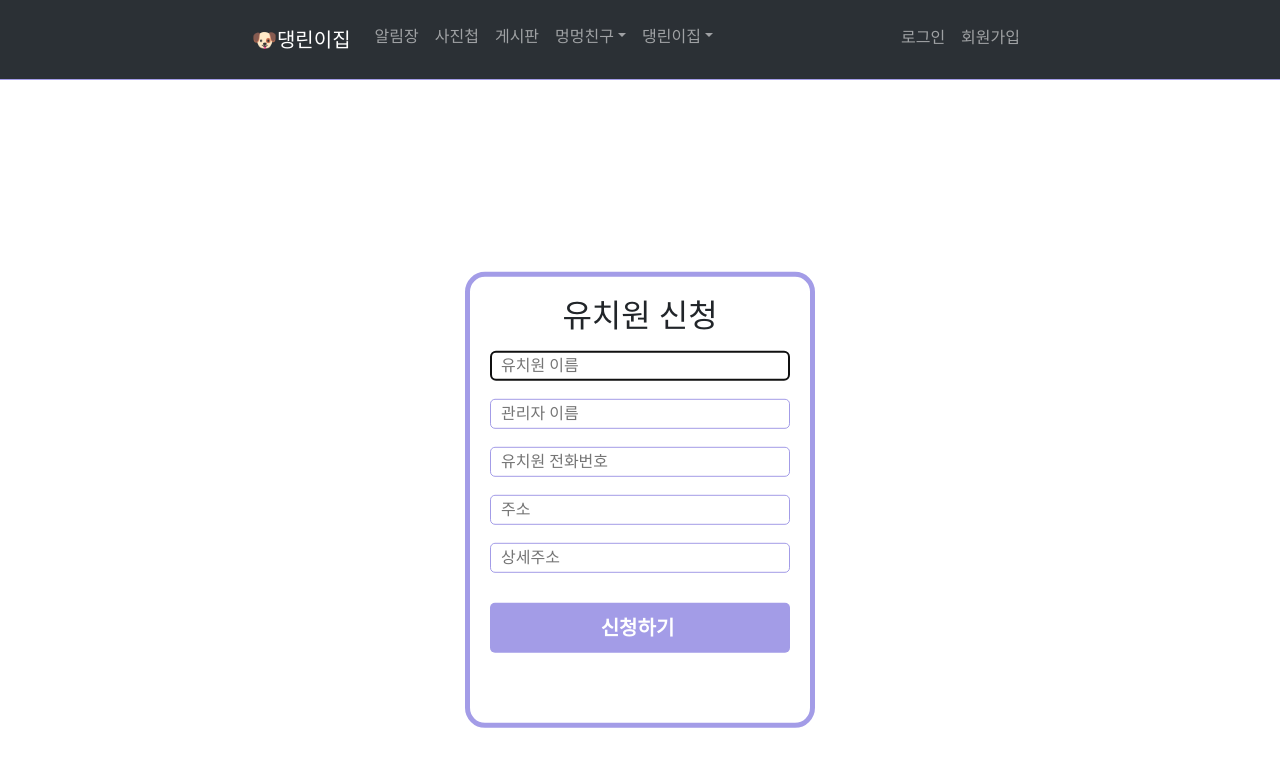
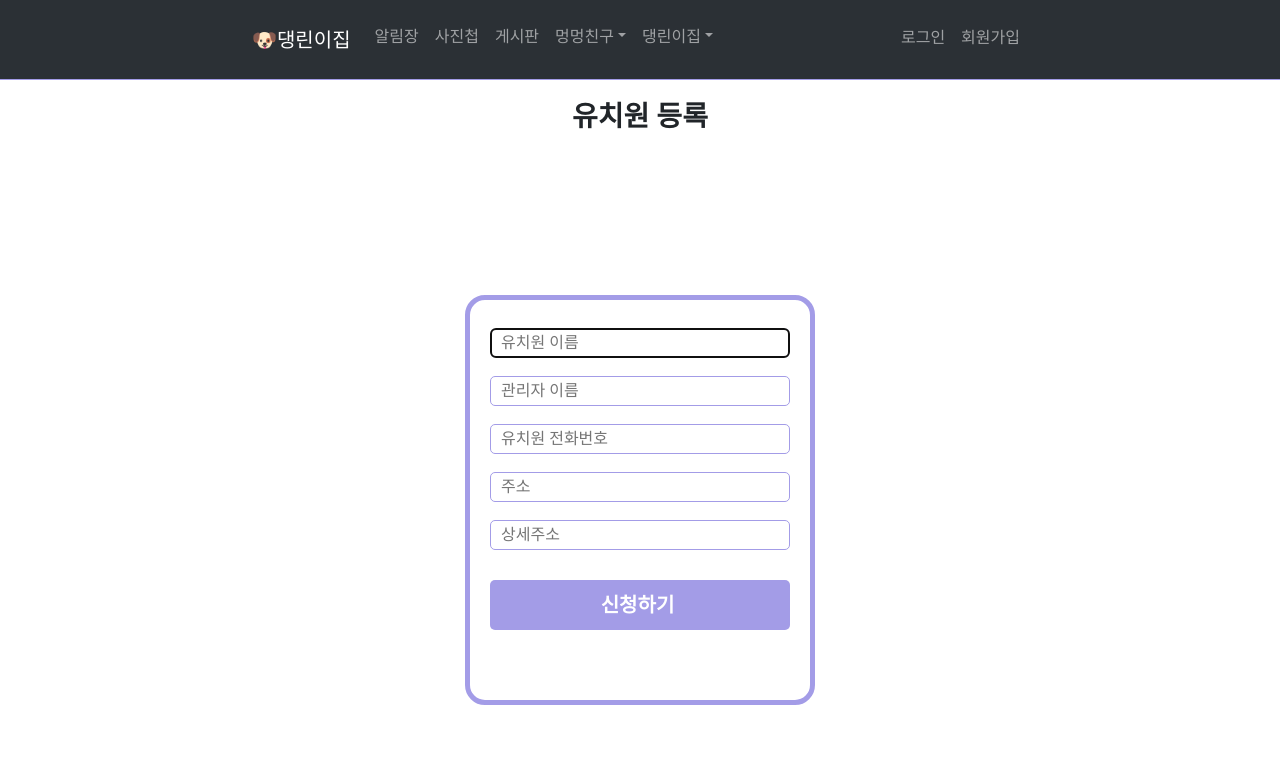
Before and after one commit to xooxpeak/React_Puppy, a React (Create React App) app: page /createStore in a window 1280 px wide. Shown: the top 766 px of the page. Built offline with nearby package versions, Linux system fonts and the light colour scheme; a web font is replaced by a local one.

Commit message:
[Feat] 유치원 등록 구현 -> 완료

```diff
--- a/src/css/CreateStore.css
+++ b/src/css/CreateStore.css
@@ -32,3 +32,7 @@
     border-radius: 5px;
     margin : 20px 0 50px 0;
 }
+
+#createStoreBut:hover {
+    background-color: #ffb3b3;
+}
--- a/src/pages/CreateStore.js
+++ b/src/pages/CreateStore.js
@@ -3,35 +3,48 @@ import '../css/CreateStore.css';
 import Nav2 from "../components/Nav2";
 import { useState } from "react";
 import axios from "axios";
+import { useCookies } from "react-cookie";
+import { useNavigate } from "react-router-dom";
 
-// useState 훅을 사용하여 객체 형태의 store 상태 선언
 let CreateStore = () => {
-    let [store,setStore] = useState({
-        storeName : "",
-        managerName : "",
-        storePhone : "",
-        storeAddr1 : "",
-        storeAddr2 : "",
+
+    let [cookies] = useCookies(['accessToken']);
+    let navigate = useNavigate();
+
+    let [store, setStore] = useState({
+        storeName: "",
+        managerName: "",
+        storePhone: "",
+        storeAddr1: "",
+        storeAddr2: "",
     });
 
-    // axios를 사용하여 HTTP POST 요청을 보냄
-    let createStore = () => {
-        axios.post('http://localhost:8082/api/v1/auth/y/store', {
-            params:{
-                storeName : store.storeName,
-                managerName : store.managerName,
-                storePhone : store.storePhone,
-                storeAddr1 : store.storeAddr1,
-                storeAddr2 : store.storeAddr2
+    let createStore = (event) => {
+        event.preventDefault();
+
+        axios.post('http://localhost:8082/api/v1/auth/y/saveStore', {
+            storeName: store.storeName,
+            managerName: store.managerName,
+            storePhone: store.storePhone,
+            storeAddr1: store.storeAddr1,
+            storeAddr2: store.storeAddr2
+        },
+        {
+            headers: {
+                'Authorization': 'Bearer ' + cookies.accessToken,
+                'Content-Type': 'application/json' // Ensure JSON content type
             }
         }).then((res) => {
+            alert("유치원 등록 성공!");
             console.log(res);
+            navigate('/');
+        }).catch((error) => {
+            console.error(error);
         });
     }
 
-    // useState 훅으로 관리되는 store 객체의 속성을 업데이트하는 함수
     let onChangeStoreData = (e) => {
-        setStore({...store, [e.target.name] : e.target.value})
+        setStore({ ...store, [e.target.name]: e.target.value });
         console.log(store);
     }
 
@@ -40,39 +53,32 @@ let CreateStore = () => {
             <div>
                 <Nav2 />
             </div>
-
-            <form className="CreateStoreForm">
+            <div>
+                <h3 style={{ textAlign: 'center', marginTop: '20px' }}><strong>유치원 등록</strong></h3>
+            </div>
+            <form className="CreateStoreForm" onSubmit={createStore}>
                 <div>
-                    <h2 id='createStore_title'> 유치원 신청 </h2>
-                </div>
-
-                {/* 유치원 이름 */}
-                <div>
-                    <input type='text' className="input-store" name={"storeName"} onChange={onChangeStoreData} placeholder='유치원 이름' autoFocus/>
-                </div>
-
-                {/* 관리자 이름 */}
-                <div>
-                    <input type='text' className="input-store" name={"managerName"} onChange={onChangeStoreData} placeholder="관리자 이름"/>
-                </div>
-
-                {/* 유치원 전화번호 */}
-                <div>
-                    <input type='text' className="input-store" name={"storePhone"} onChange={onChangeStoreData} placeholder="유치원 전화번호"/>
-                </div>
-
-                {/* 주소1 */}
-                <div>
-                    <input type='text' className="input-store" name={"storeAddr1"} onChange={onChangeStoreData} placeholder="주소"/>
-                </div>
-
-                {/* 주소2 (상세주소) */}
-                <div>
-                    <input type='text' className="input-store" name={"storeAddr2"} onChange={onChangeStoreData} placeholder="상세주소"/>
+                    <input type='text' className="input-store" name="storeName" onChange={onChangeStoreData} placeholder='유치원 이름' autoFocus />
                 </div>
 
                 <div>
-                    <button type="submit" id="createStoreBut" onClick={createStore}>신청하기&nbsp;</button>
+                    <input type='text' className="input-store" name="managerName" onChange={onChangeStoreData} placeholder="관리자 이름" />
+                </div>
+
+                <div>
+                    <input type='text' className="input-store" name="storePhone" onChange={onChangeStoreData} placeholder="유치원 전화번호" />
+                </div>
+
+                <div>
+                    <input type='text' className="input-store" name="storeAddr1" onChange={onChangeStoreData} placeholder="주소" />
+                </div>
+
+                <div>
+                    <input type='text' className="input-store" name="storeAddr2" onChange={onChangeStoreData} placeholder="상세주소" />
+                </div>
+
+                <div>
+                    <button type="submit" id="createStoreBut">신청하기&nbsp;</button>
                 </div>
             </form>
         </div>
```
